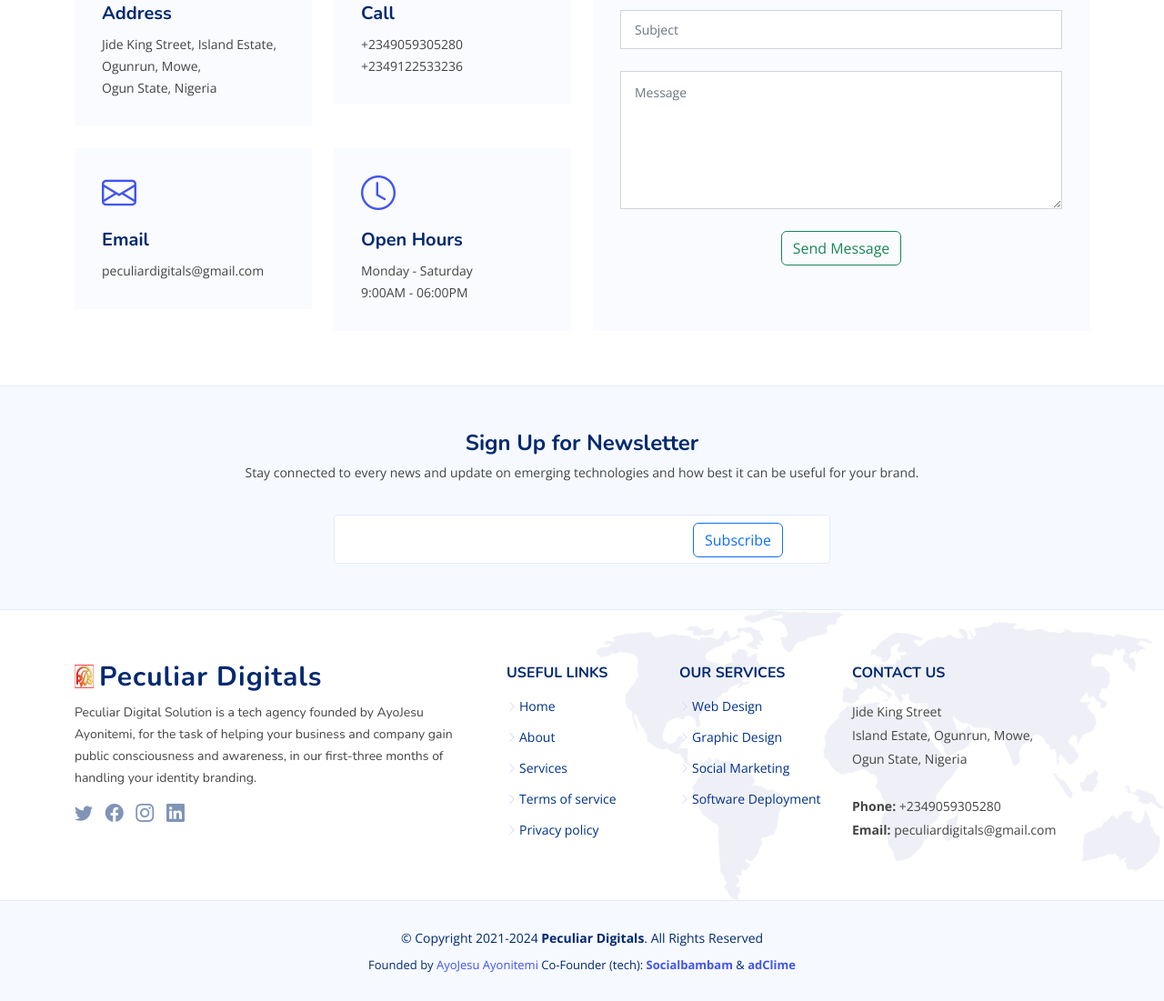
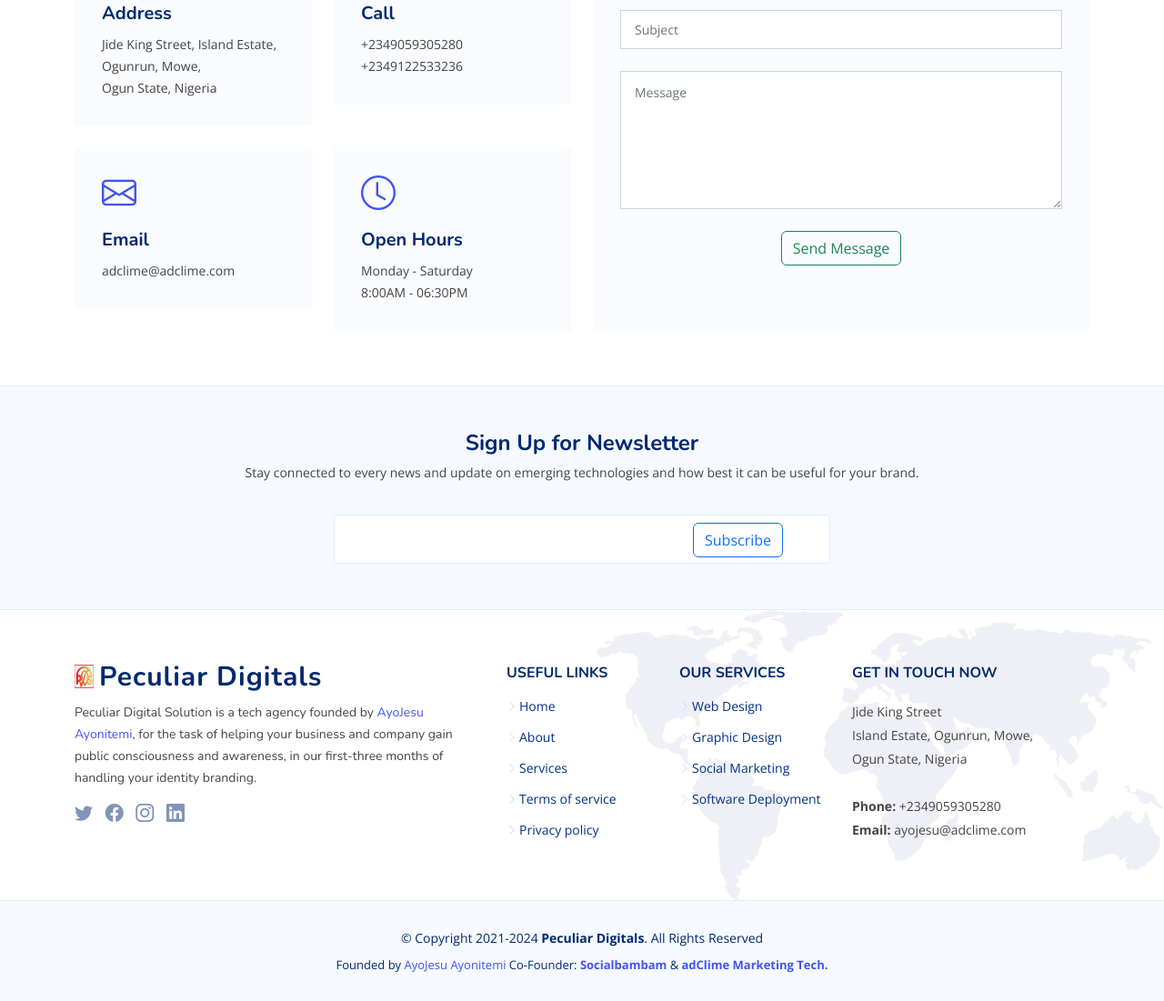
Before and after one commit to Cbookwap/pds, a plain HTML site: page index.html in a window 1280 px wide. Shown: the part 5963-7064 px from the top of the page at 91% size. Drawn offline with nearby package versions, Linux system fonts and the light colour scheme.

Commit message:
All Cool

```diff
--- a/index.html
+++ b/index.html
@@ -685,14 +685,14 @@
                 <div class="info-box">
                   <i class="bi bi-envelope"></i>
                   <h3>Email</h3>
-                  <p>peculiardigitals@gmail.com</p>
+                  <p>adclime@adclime.com</p>
                 </div>
               </div>
               <div class="col-md-6">
                 <div class="info-box">
                   <i class="bi bi-clock"></i>
                   <h3>Open Hours</h3>
-                  <p>Monday - Saturday<br>9:00AM - 06:00PM</p>
+                  <p>Monday - Saturday<br>8:00AM - 06:30PM</p>
                 </div>
               </div>
             </div>
@@ -767,7 +767,7 @@
               <img src="assets/img/logo.png" alt="">
               <span>Peculiar Digitals</span>
             </a>
-            <p>Peculiar Digital Solution is a tech agency founded by AyoJesu Ayonitemi, for the task of helping your business and company gain public consciousness and awareness, in our first-three months of handling your identity branding.</p>
+            <p>Peculiar Digital Solution is a tech agency founded by <a href="https://www.linkedin.com/in/ayojesu">AyoJesu Ayonitemi</a>, for the task of helping your business and company gain public consciousness and awareness, in our first-three months of handling your identity branding.</p>
             <div class="social-links mt-3">
               <a href="https://twitter.com/peculiardigital" class="twitter"><i class="bi bi-twitter"></i></a>
               <a href="https://facebook.com/peculiardigitals" class="facebook"><i class="bi bi-facebook"></i></a>
@@ -798,13 +798,13 @@
           </div>
 
           <div class="col-lg-3 col-md-12 footer-contact text-center text-md-start">
-            <h4>Contact Us</h4>
+            <h4>Get in Touch Now</h4>
             <p>
               Jide King Street <br>
               Island Estate, Ogunrun, Mowe,<br>
               Ogun State, Nigeria <br><br>
               <strong>Phone:</strong> +2349059305280<br>
-              <strong>Email:</strong> peculiardigitals@gmail.com<br>
+              <strong>Email:</strong> ayojesu@adclime.com<br>
             </p>
 
           </div>
@@ -819,8 +819,8 @@
       </div>
       <div class="credits">
 
-        Founded by <a href="http://peculiardigitals.netlify.app/">AyoJesu Ayonitemi</a>
-        <span>Co-Founder (tech): <a href="https://socialbambam.com"><b>Socialbambam</b></a> & <a href="https://adclime.com"><b>adClime</b></a></span>
+        Founded by <a href="https://www.linkedin.com/in/ayojesu">AyoJesu Ayonitemi</a>
+        <span>Co-Founder: <a href="https://socialbambam.com"><b>Socialbambam</b></a> & <a href="https://adclime.com"><b>adClime Marketing Tech.</b></a></span>
       </div>
     </div>
   </footer><!-- End Footer -->
```
